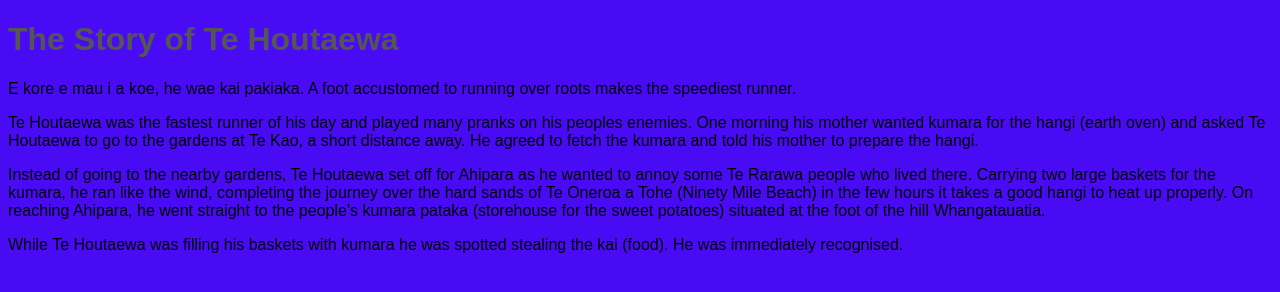
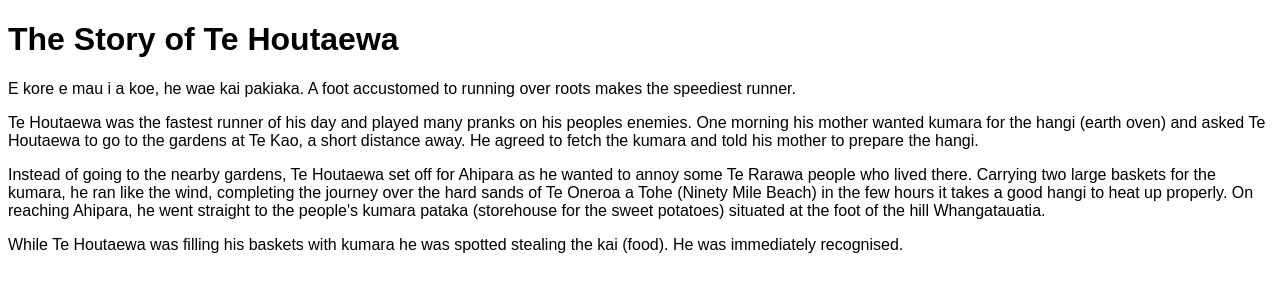
Before and after one commit to anthonymartin36/blog, a plain HTML site: page te-houtaewa-template.html in a window 1280 px wide. Drawn offline with Linux system fonts and the light colour scheme.

Commit message:
Change to background

```diff
--- a/styles/main.css
+++ b/styles/main.css
@@ -1,5 +1,5 @@
 body {
-    background: #490bf3;
+    background: white;
     font-family: arial;
 }
 main {
@@ -7,22 +7,22 @@ main {
     Padding: 3px;
 }
 Header {
-    background-color: navy;
+    /**background-color: navy; **/
     margin-bottom: 3%;
 }
 
 h1, h2, li{
-    color:#555;
+    color: black;
 }
 a {
     color: rgb(0, 34, 128);
 }
 p{
-    background: #white;
+    background: white;
     color: black;
     padding: All;
 }
-.Nav{
+/**.Nav{
     background:blue;
 }
 .main{
@@ -30,4 +30,4 @@ p{
 }
 .footer{
     background:blue;
-}
+} **/
```
Also changed, not shown: index.html (+2 -2 lines).
